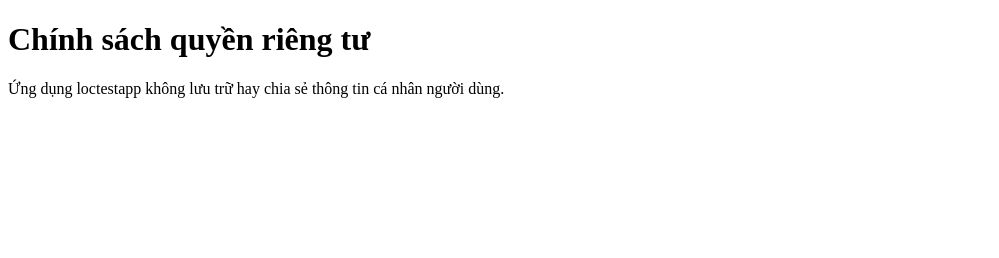
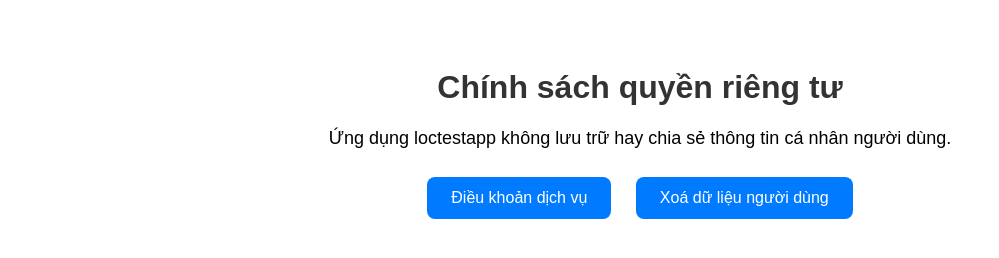
Before and after one commit to vohoangloc123/loctestapp-policy, a plain HTML site: page index.html in a window 1280 px wide. Shown: the whole page, without its empty margins (0-999 px from the left). Drawn offline with Linux system fonts and the light colour scheme.

Commit message:
Update index.html

```diff
--- a/index.html
+++ b/index.html
@@ -1,8 +1,41 @@
 <!DOCTYPE html>
 <html>
-<head><title>Chính sách quyền riêng tư</title></head>
+<head>
+  <title>Chính sách quyền riêng tư</title>
+  <style>
+    body {
+      font-family: Arial, sans-serif;
+      text-align: center;
+      padding: 40px;
+    }
+    h1 {
+      color: #333;
+    }
+    p {
+      font-size: 18px;
+    }
+    .button {
+      display: inline-block;
+      margin: 10px;
+      padding: 12px 24px;
+      background-color: #007bff;
+      color: white;
+      text-decoration: none;
+      border-radius: 8px;
+      font-size: 16px;
+    }
+    .button:hover {
+      background-color: #0056b3;
+    }
+  </style>
+</head>
 <body>
   <h1>Chính sách quyền riêng tư</h1>
   <p>Ứng dụng loctestapp không lưu trữ hay chia sẻ thông tin cá nhân người dùng.</p>
+
+  <div>
+    <a class="button" href="terms-of-service.html">Điều khoản dịch vụ</a>
+    <a class="button" href="delete-data.html">Xoá dữ liệu người dùng</a>
+  </div>
 </body>
 </html>
```
